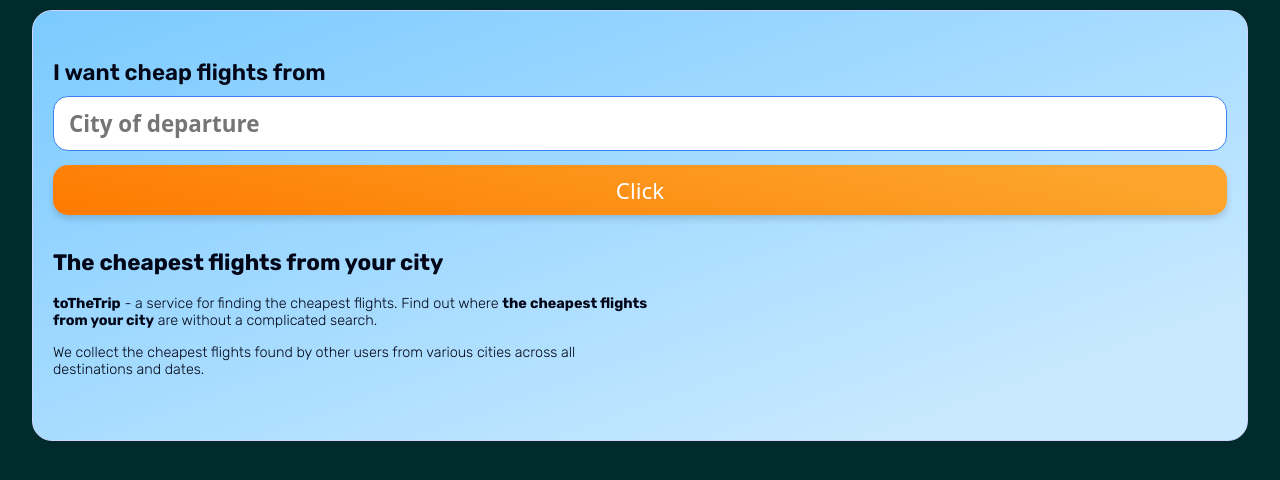
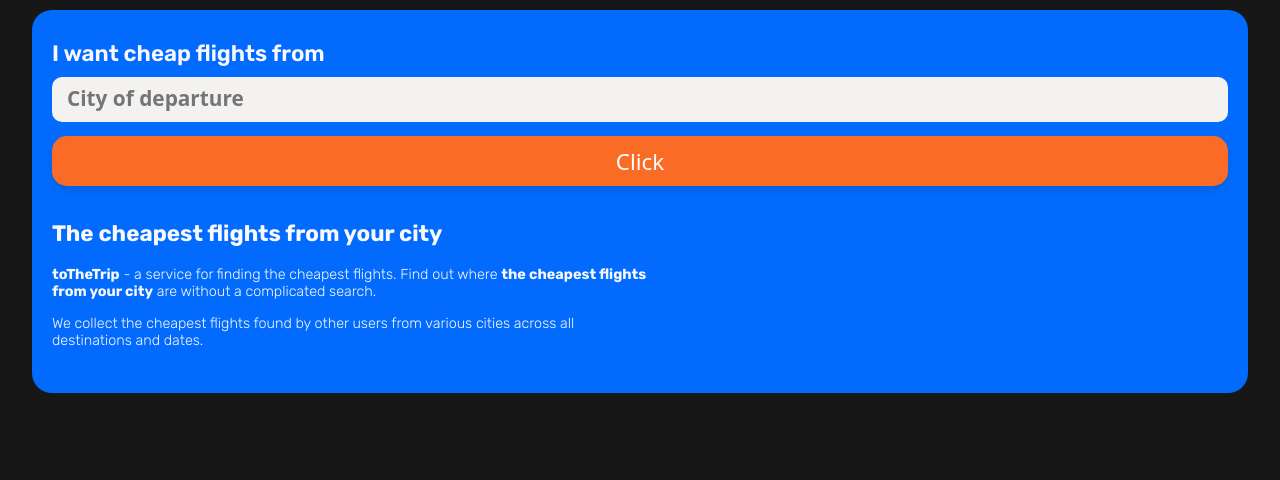
Before and after one commit to aemorozov/toTheTrip_web, a Next.js app: page / in a window 1280 px wide. Shown: the top 480 px of the page. Built offline with nearby package versions, Linux system fonts and the light colour scheme; no server answers.

Commit message:
HeroBlock: update colors to aviasales colors

```diff
--- a/src/app/globals.css
+++ b/src/app/globals.css
@@ -1,13 +1,13 @@
 :root {
-  --bg-main: #002b2d;
-  --bg-accent: #ffffff;
-  --color-primary: #020617;
+  --bg-main: #171717;
+  --bg-accent: #026bfd;
+  --color-primary: #f8f9ff;
   --color-secondary: #475569;
   --input-border: #3b82f6;
-  --input-text: #020617;
-  --btn-bg: #ff6b00;
+  --input-text: #010826;
+  --btn-bg: #fa6c25;
   --btn-text: #ffffff;
-  --btn-hover: #ff8c1a;
+  --btn-hover: #fa6e28;
 }
 
 html,
--- a/src/components/HeroBlock/CityInput/CityInput.module.css
+++ b/src/components/HeroBlock/CityInput/CityInput.module.css
@@ -1,12 +1,13 @@
 .heroInput {
-  border: 1px solid var(--input-border);
+  border: 0px solid var(--input-border);
+  background-color: rgb(243, 242, 240);
+  color: var(--input-text);
   width: 100%;
-  height: 55px;
-  color: var(--input-text);
-  border-radius: 15px;
+  height: 45px;
+  border-radius: 10px;
   outline: none;
-  padding: 15px;
-  font-size: 1.4rem;
+  padding: 12px 15px 15px 15px;
+  font-size: 1.3rem;
   font-family:
     system-ui,
     -apple-system,
--- a/src/components/HeroBlock/CityInput/CityInput.tsx
+++ b/src/components/HeroBlock/CityInput/CityInput.tsx
@@ -49,7 +49,9 @@
   useEffect(() => {
     // 1️⃣ localStorage
     const cached = localStorage.getItem("departure_city");
+    console.log("Читаем localStorage");
     if (cached) {
+      console.log("localStorage значение:", cached);
       setCity(cached);
       return;
     }
--- a/src/components/HeroBlock/HeroBlock.module.css
+++ b/src/components/HeroBlock/HeroBlock.module.css
@@ -3,15 +3,12 @@
   margin: 10px auto 5px auto;
   flex-direction: column;
   gap: 10px;
-  padding: 48px 20px;
+  padding: 30px 20px;
   display: flex;
   justify-content: center;
   color: var(--color-primary);
   border-radius: 20px;
-  background:
-    linear-gradient(160deg, #7bcaff 0%, #c8e9ff 85%),
-    radial-gradient(100% 100% at 100% 0, #6366f114, #0000 85%);
-  border: 1px solid #ced4ff;
+  background: var(--bg-accent);
 }
 
 .heroLabel {
@@ -23,11 +20,11 @@
 }
 
 .searchButton {
-  border: 0px solid var(--input-border);
+  border: 0px;
   width: 100%;
   height: 50px;
   color: var(--btn-text);
-  background: linear-gradient(13deg, #ff7a00 0%, #fca62d 90% 90%);
+  background: var(--btn-bg);
   margin-top: 14px;
   border-radius: 15px;
   outline: none;
```
